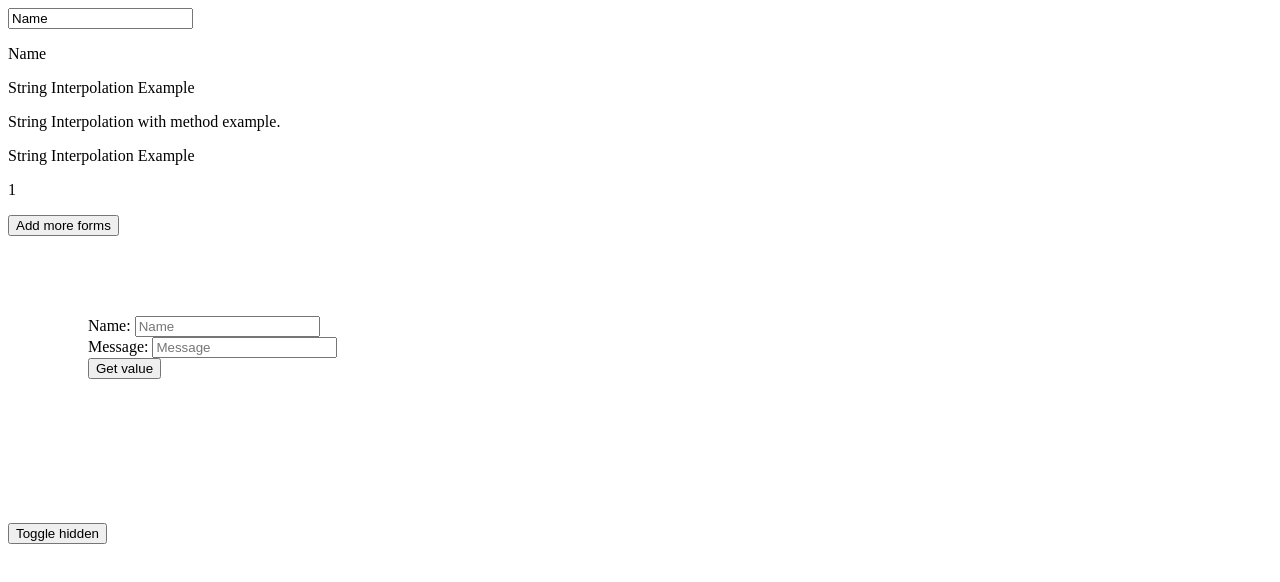
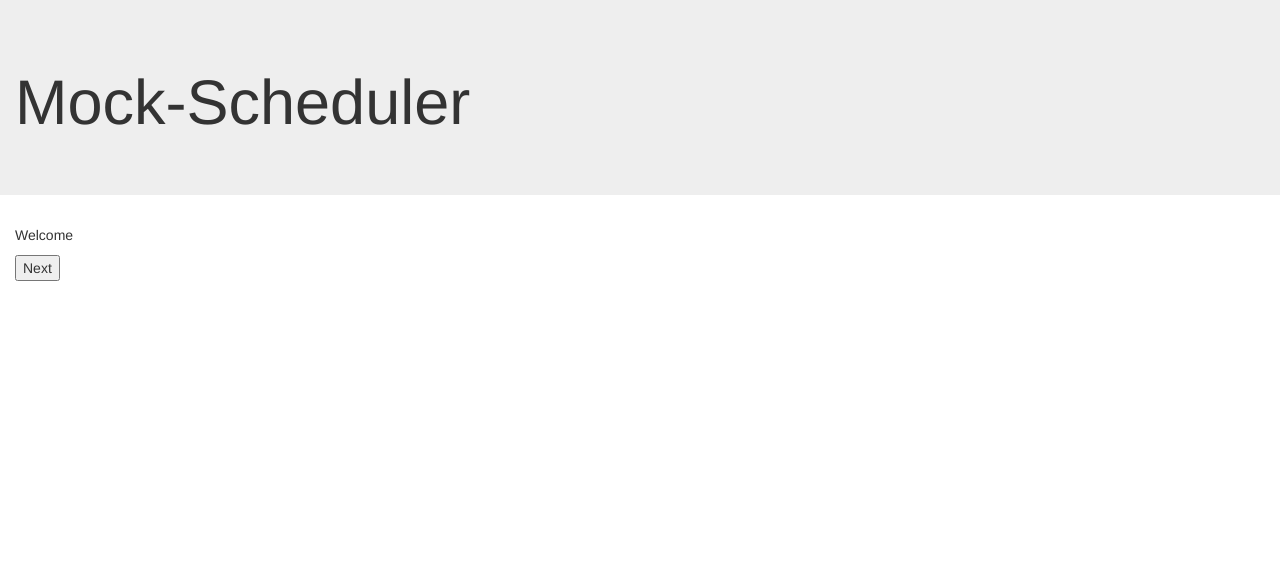
Before and after one commit to cptaylor38/mhangularcourse, an Angular app in the folder intro-app/: page / in a window 1280 px wide. Shown: the top 582 px of the page. Built offline with nearby package versions, Linux system fonts and the light colour scheme.

Commit message:
testing page transition methods while diving into directives sect 2-35

```diff
--- a/intro-app/angular.json
+++ b/intro-app/angular.json
@@ -24,6 +24,7 @@
               "src/assets"
             ],
             "styles": [
+              "node_modules/bootstrap/dist/css/bootstrap.min.css",
               "src/styles.css"
             ],
             "scripts": []
--- a/intro-app/package.json
+++ b/intro-app/package.json
@@ -19,6 +19,7 @@
     "@angular/platform-browser": "~9.0.0",
     "@angular/platform-browser-dynamic": "~9.0.0",
     "@angular/router": "~9.0.0",
+    "bootstrap": "^3.4.1",
     "rxjs": "~6.5.4",
     "tslib": "^1.10.0",
     "zone.js": "~0.10.2"
--- a/intro-app/src/app/app.component.html
+++ b/intro-app/src/app/app.component.html
@@ -1,3 +1,8 @@
-<input type="text" [(ngModel)]="name">
-<p>{{name}}</p>
-<app-test></app-test>
+<header>
+    <div class="jumbotron container-fluid">
+        <h1>Mock-Scheduler</h1>
+    </div>
+</header>
+<section>
+    <app-mock-prompt></app-mock-prompt>
+</section>
--- a/intro-app/src/app/app.module.ts
+++ b/intro-app/src/app/app.module.ts
@@ -4,12 +4,14 @@ import { FormsModule } from '@angular/forms';
 import { AppComponent } from './app.component';
 import { TestComponent } from './test/test.component';
 import { TestFormComponent } from './test-form/test-form.component';
+import { MockPromptComponent } from './mock-prompt/mock-prompt.component';
 
 @NgModule({
   declarations: [
     AppComponent,
     TestComponent,
-    TestFormComponent
+    TestFormComponent,
+    MockPromptComponent
   ],
   imports: [
     BrowserModule,
--- /dev/null
+++ b/intro-app/src/app/mock-prompt/mock-prompt.component.html
@@ -0,0 +1,24 @@
+<div class="container-fluid">
+    <div [ngSwitch]="currentStage">
+        <div *ngSwitchCase="0">
+            <p>Welcome</p>
+            <button (click)="stageManager()">Next</button>
+        </div>
+        <div *ngSwitchCase="1">
+            <p>Business Hours Prompt</p>
+            <button (click)="stageManager()">Next</button>
+        </div>
+        <div *ngSwitchCase="2">
+            <p>Budget Hours prompt</p>
+            <button (click)="stageManager()">Next</button>
+        </div>
+        <div *ngSwitchCase="3">
+            <p>Number of Employees Prompt</p>
+            <button (click)="stageManager()">Next</button>
+        </div>
+        <div *ngSwitchCase="4">
+            <p>Busiest Time Prompt</p>
+            <button (click)="stageManager()">Next</button>
+        </div>
+    </div>
+</div>
--- /dev/null
+++ b/intro-app/src/app/mock-prompt/mock-prompt.component.ts
@@ -0,0 +1,23 @@
+import { Component, OnInit } from '@angular/core';
+
+@Component({
+  selector: 'app-mock-prompt',
+  templateUrl: './mock-prompt.component.html',
+  styleUrls: ['./mock-prompt.component.css']
+})
+export class MockPromptComponent implements OnInit {
+  currentStage: int = 0;
+
+  constructor() {
+   }
+
+  ngOnInit(): void {
+  }
+
+  stageManager(){
+    //temp to prevent having to refresh
+    if(this.currentStage === 4) this.currentStage = 0;
+    else this.currentStage++;
+  }
+
+}
--- a/intro-app/src/app/test-form/test-form.component.html
+++ b/intro-app/src/app/test-form/test-form.component.html
@@ -1,11 +1,16 @@
-<div class='container'>
+<div class='container-fluid jumbotron'>
     <form #userForm="ngForm" (ngSubmit)="getValues(userForm.value)">
-        <label for="testNameInput">Name: </label>
-        <input name="testNameInput" placeholder="Name" type="text" [(ngModel)]="testName" value={{methodTest()}}>
-        <label for="textInput">Message: </label>
-        <input name="textInput" type="text" [(ngModel)]="text" placeholder="Message" value={{text}}>
-        <button type="submit">Get value</button>
+        <div class="form-group">
+            <label for="testNameInput">Name: </label>
+            <input class="form-control" name="testNameInput" placeholder="Name" type="text" [(ngModel)]="testName" value={{methodTest()}}>
+        </div>
+        <div class="form-group">
+            <label for="textInput">Message: </label>
+            <input class="form-control" (input)="onTextInputChange($event)" name="textInput" type="text" [(ngModel)]="text" placeholder="Message" value={{text}}>
+        </div>
+        <button class="btn btn-info" type="submit">Get value</button>
     </form>
     <p>{{inputValue.name}}</p>
     <p>{{inputValue.text}}</p>
+    <p>{{inputEvent}}</p>
 </div>
--- a/intro-app/src/app/test-form/test-form.component.ts
+++ b/intro-app/src/app/test-form/test-form.component.ts
@@ -15,6 +15,7 @@ export class TestFormComponent implements OnInit {
   testName: string = "";
   text: string = "";
   inputValue = { name: "", text: "" };
+  inputEvent = "";
 
   methodTest(){
     return this.testName;
@@ -25,4 +26,8 @@ export class TestFormComponent implements OnInit {
     this.inputValue.text = event.textInput;
   }
 
+  onTextInputChange(event: any){
+    this.inputEvent = event.target.value;
+  }
+
 }
```
Also changed, not shown: intro-app/src/app/mock-prompt/mock-prompt.component.css (added), 2 other files (tests, documents, lock files or other folders).
